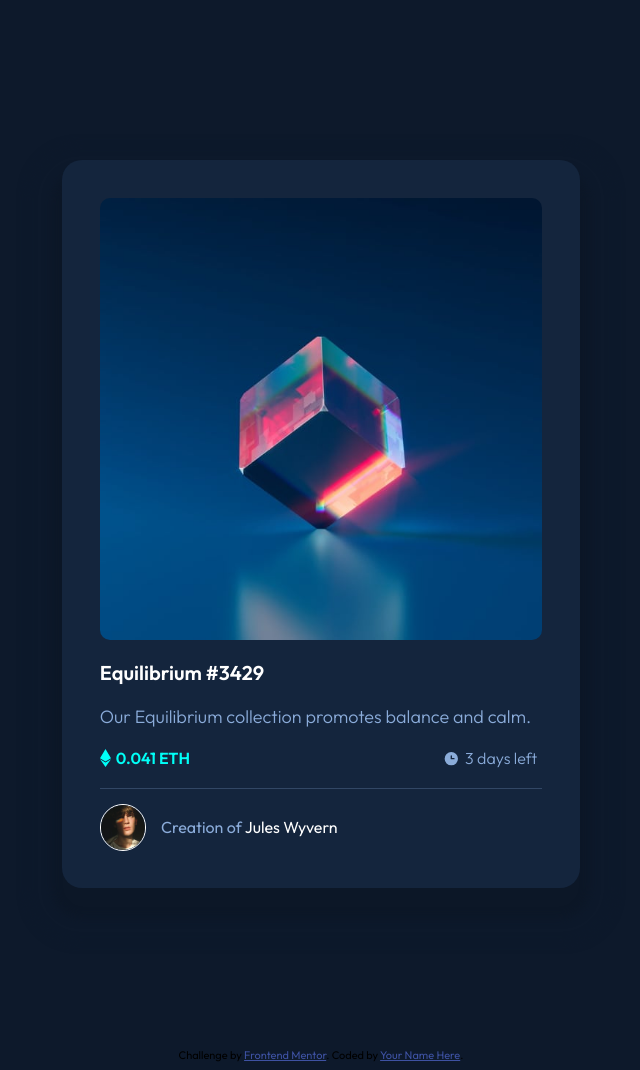
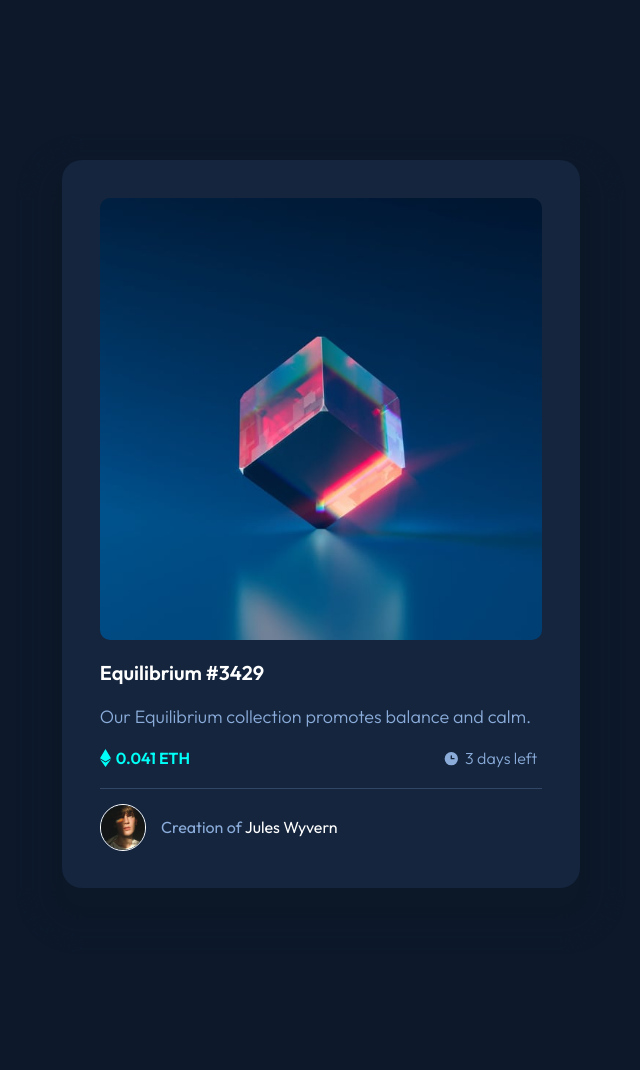
Before and after one commit to RenattoPadilha/NftPreviewCard, a plain HTML site: page NftPreviewCard/index.html in a window 1280 px wide. Shown: the whole page, without its empty margins (319-959 px from the left). After the commit the page ends 1048 px from the top, so only its background shows below. Drawn offline with Linux system fonts and the light colour scheme.

Commit message:
Removendo "attribution"
Removendo linha de atribuição do site (ela estava no template original)

```diff
--- a/NftPreviewCard/index.html
+++ b/NftPreviewCard/index.html
@@ -45,11 +45,5 @@
     </div>
 
   </div>
-  <div class="attribution">
-    <p>
-      Challenge by <a href="https://www.frontendmentor.io?ref=challenge" target="_blank">Frontend Mentor</a>.
-      Coded by <a href="#">Your Name Here</a>.
-    </p>
-  </div>
 </body>
 </html>
--- a/NftPreviewCard/style.css
+++ b/NftPreviewCard/style.css
@@ -10,14 +10,6 @@ p{
 }
 
 /*Css for Class tags*/
-.attribution {
-    font-size: 11px;
-    text-align: center;
-}
-.attribution a {
-    color: hsl(228, 45%, 44%);
-}
-
 .auxiliar-text{
     display: inline;
     font-size: 16px;
```
